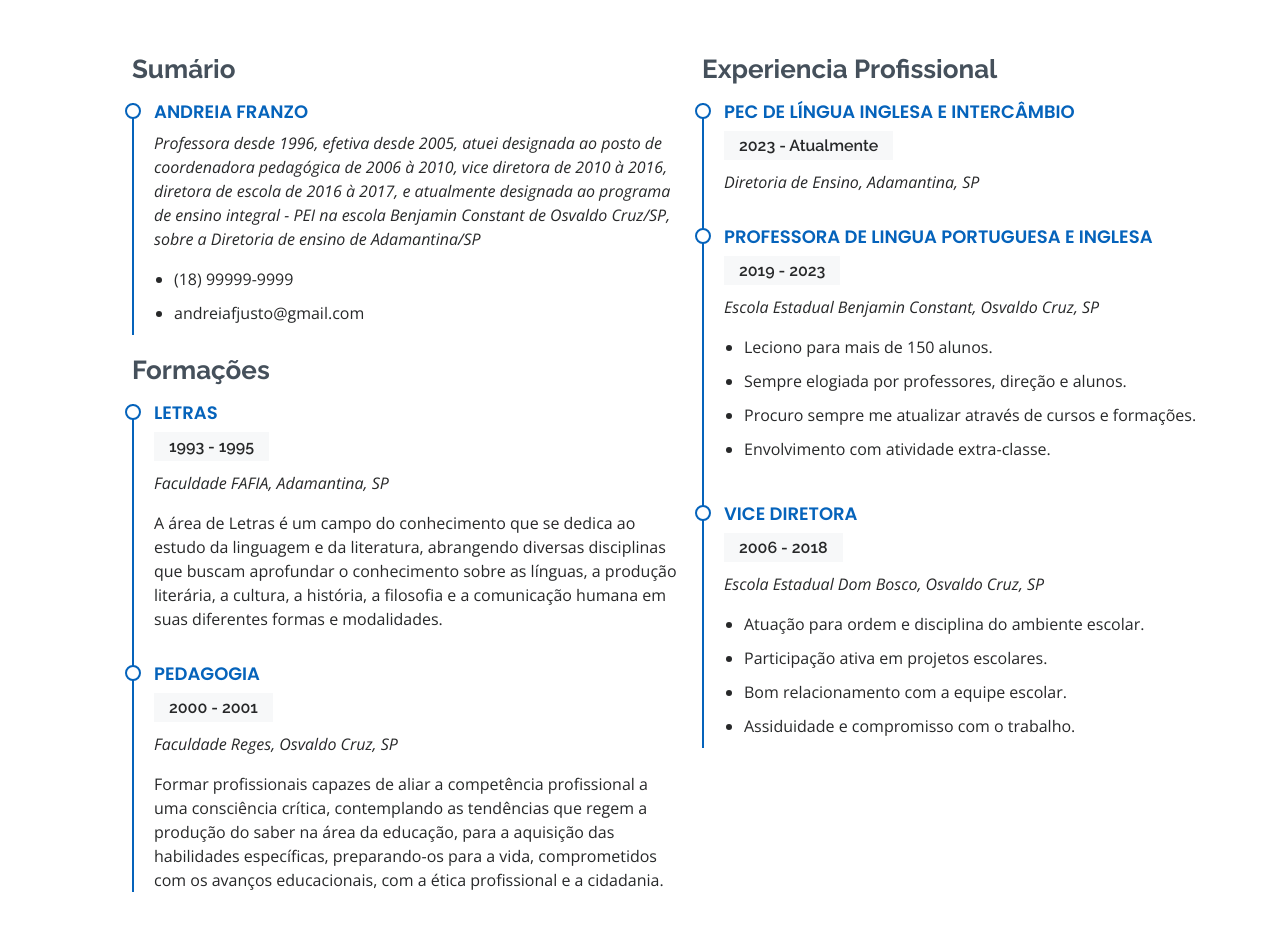
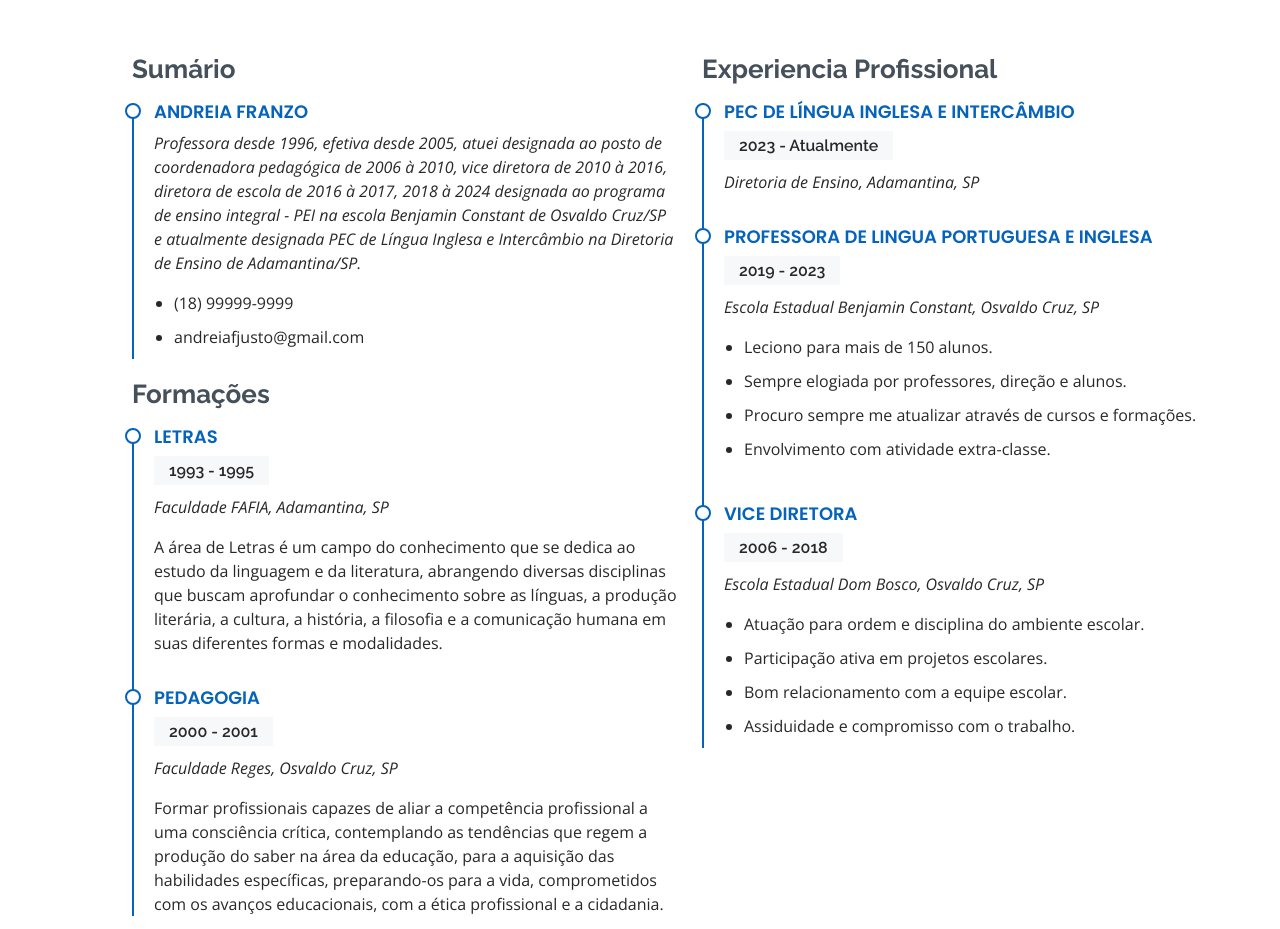
Before and after one commit to Azidy/Site-Mae, a plain HTML site: page index.html in a window 1280 px wide. Shown: the part 1520-2449 px from the top of the page. Drawn offline with nearby package versions, Linux system fonts and the light colour scheme.

Commit message:
att de sumario

```diff
--- a/index.html
+++ b/index.html
@@ -123,10 +123,9 @@
             <div class="resume-item pb-0">
               <h4>Andreia Franzo</h4>
               <p><em>Professora desde 1996, efetiva desde 2005, atuei designada ao posto de coordenadora pedagógica de
-                  2006 à 2010,
-                  vice diretora de 2010 à 2016, diretora de escola de 2016 à 2017, e atualmente designada ao programa de
-                  ensino integral - PEI na escola Benjamin Constant de Osvaldo Cruz/SP, sobre a Diretoria de ensino de
-                  Adamantina/SP</em></p>
+                  2006 à 2010, vice diretora de 2010 à 2016, diretora de escola de 2016 à 2017, 2018 à 2024 designada ao
+                  programa de ensino integral - PEI na escola Benjamin Constant de Osvaldo Cruz/SP e atualmente
+                  designada PEC de Língua Inglesa e Intercâmbio na Diretoria de Ensino de Adamantina/SP.</em></p>
               <ul>
                 <li>(18) 99999-9999</li>
                 <li>andreiafjusto@gmail.com</li>
```
